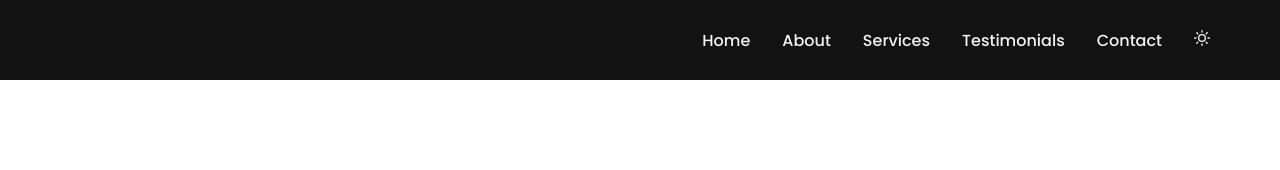
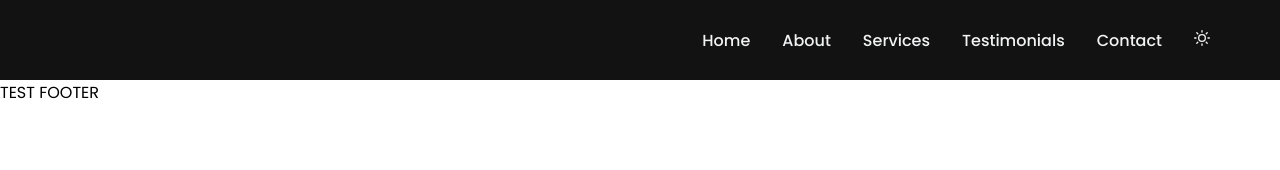
Before and after one commit to kin018/olemselectricwebsite, a React (Create React App) app: page / in a window 1280 px wide. Shown: the top 170 px of the page. Built offline with nearby package versions, Linux system fonts and the light colour scheme.

Commit message:
Started Contact and made temp Footer

```diff
--- a/src/App.js
+++ b/src/App.js
@@ -4,6 +4,7 @@
 import { ToastContainer } from 'react-toastify';
 import 'react-toastify/dist/ReactToastify.css';
 import Header from './components/Header';
+import Footer from './components/Footer';
 import {
   MainAppContainer,
   // GradientWrapper,
@@ -50,6 +51,7 @@
           </GradientWrapper>
           <Footer /> */}
         </MainAppContainer>
+        <Footer />
       </Router>
     </ThemeProvider>
   );
--- a/src/components/Footer.jsx
+++ b/src/components/Footer.jsx
@@ -0,0 +1,7 @@
+import React from 'react';
+
+function Footer() {
+  return <div>TEST FOOTER</div>;
+}
+
+export default Footer;
```
Also changed, not shown: src/components/Contact.jsx (added, +36 -0 lines).
